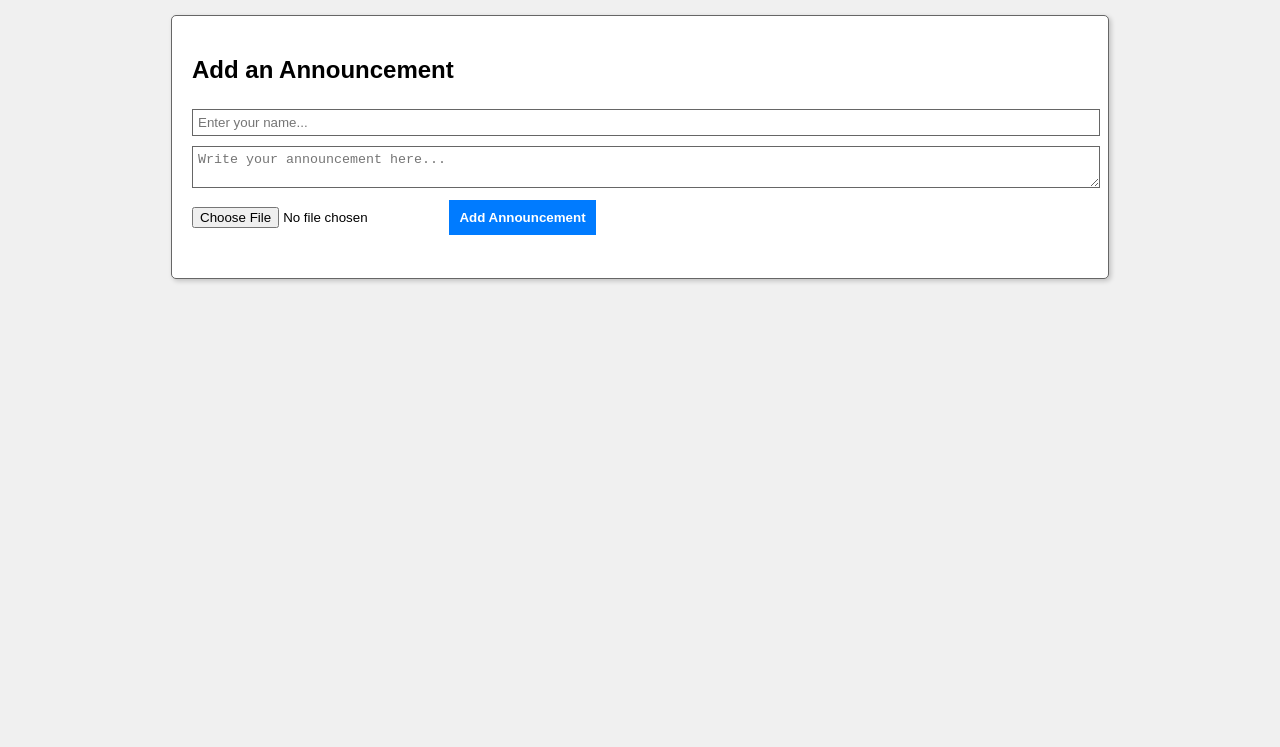
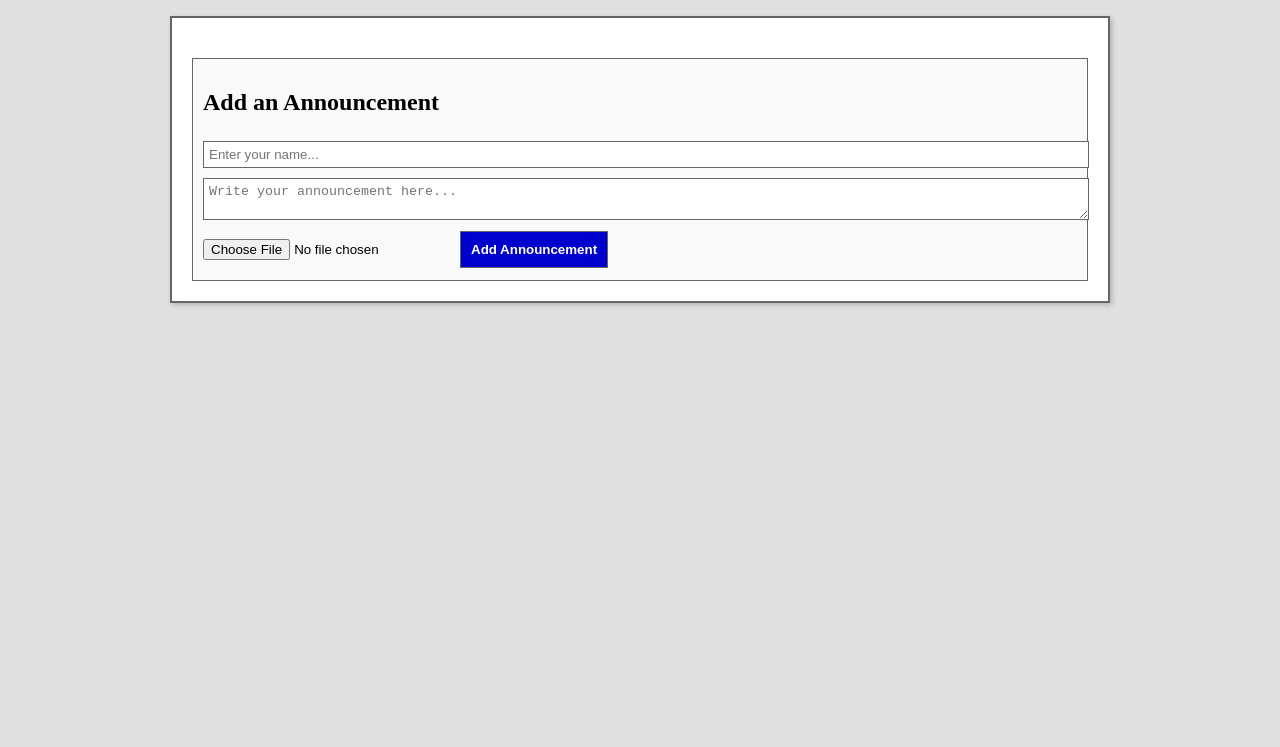
Before and after one commit to QuantumMapleQC/Project-Website, a website: page docs/news.html in a window 1280 px wide. Shown: the part 53-800 px from the top of the page. Drawn offline with Linux system fonts and the light colour scheme.

Commit message:
Update news.html

```diff
--- a/docs/news.html
+++ b/docs/news.html
@@ -7,8 +7,8 @@
     <title>QuantumMapleQC Announcements</title>
     <style>
         body {
-            font-family: "Arial", sans-serif;
-            background-color: #f0f0f0;
+            font-family: "Times New Roman", serif;
+            background-color: #e0e0e0;
             margin: 0;
             padding: 0;
             color: #000;
@@ -17,12 +17,13 @@
         #header {
             background-color: #c0c0c0;
             padding: 10px;
+            border-bottom: 2px solid #666;
             text-align: center;
         }
 
         #header h1 {
+            font-size: 24px;
             margin: 0;
-            font-size: 24px;
         }
 
         #content {
@@ -30,8 +31,7 @@
             margin: 20px auto;
             padding: 20px;
             background-color: #ffffff;
-            border: 1px solid #666;
-            border-radius: 5px;
+            border: 2px solid #666;
             box-shadow: 2px 2px 5px rgba(0, 0, 0, 0.2);
         }
 
@@ -52,12 +52,11 @@
             padding: 10px;
         }
 
-        .form-section {
-            margin-bottom: 20px;
-        }
-
         #announcement-form {
             margin-top: 20px;
+            border: 1px solid #666;
+            padding: 10px;
+            background-color: #f9f9f9;
         }
 
         #announcement-form input[type="text"],
@@ -73,16 +72,16 @@
         }
 
         #announcement-form input[type="submit"] {
-            background-color: #007bff;
+            background-color: #0000cc;
             color: white;
-            border: none;
+            border: 1px solid #666;
             padding: 10px;
             cursor: pointer;
             font-weight: bold;
         }
 
         #announcement-form input[type="submit"]:hover {
-            background-color: #0056b3;
+            background-color: #000099;
         }
 
         .banned-message {
@@ -97,11 +96,6 @@
             -webkit-background-clip: text;
             -webkit-text-fill-color: transparent;
         }
-
-        #banned-message {
-            color: red;
-            font-weight: bold;
-        }
     </style>
 </head>
 
@@ -112,9 +106,9 @@
     </div>
 
     <div id="content">
-        <div class="form-section">
+        <div id="announcement-form">
             <h2>Add an Announcement</h2>
-            <form id="announcement-form" onsubmit="addAnnouncement(event)">
+            <form onsubmit="addAnnouncement(event)">
                 <input type="text" id="username" placeholder="Enter your name..." required>
                 <textarea id="announcement" placeholder="Write your announcement here..." required></textarea>
                 <input type="file" id="file-input" accept="image/*,video/*">
@@ -138,7 +132,7 @@
             displayAnnouncements();
         };
 
-        form.addEventListener('submit', function (e) {
+        form.onsubmit = function (e) {
             e.preventDefault();
             const username = document.getElementById('username').value.trim();
             const announcementText = document.getElementById('announcement').value;
@@ -163,7 +157,7 @@
             displayAnnouncements();
             form.reset();
             bannedMessageDisplay.innerHTML = ''; // Clear any banned messages
-        });
+        };
 
         function displayAnnouncements() {
             const announcements = JSON.parse(localStorage.getItem(storageKey)) || [];
@@ -173,7 +167,7 @@
                     <p>${ann.text}</p>
                     ${ann.file ? (ann.file.endsWith('.mp4') ? `<video controls src="${ann.file}"></video>` : `<img src="${ann.file}" alt="Uploaded content">`) : ''}
                     <button onclick="toggleReplyForm(${index})">Reply</button>
-                    <div class="reply" id="reply-form-${index}" style="display: none;">
+                    <div class="reply-form" id="reply-form-${index}" style="display: none;">
                         <textarea placeholder="Write your reply here..."></textarea>
                         <button onclick="addReply(${index})">Add Reply</button>
                     </div>
@@ -218,14 +212,6 @@
             const bannedUsers = JSON.parse(localStorage.getItem(bannedUsersKey)) || [];
             return bannedUsers.includes(username);
         }
-
-        // Add additional functions for banning and removing comments as needed...
     </script>
 </body>
 </html>
-
-
-
-</body>
-
-</html>
```
